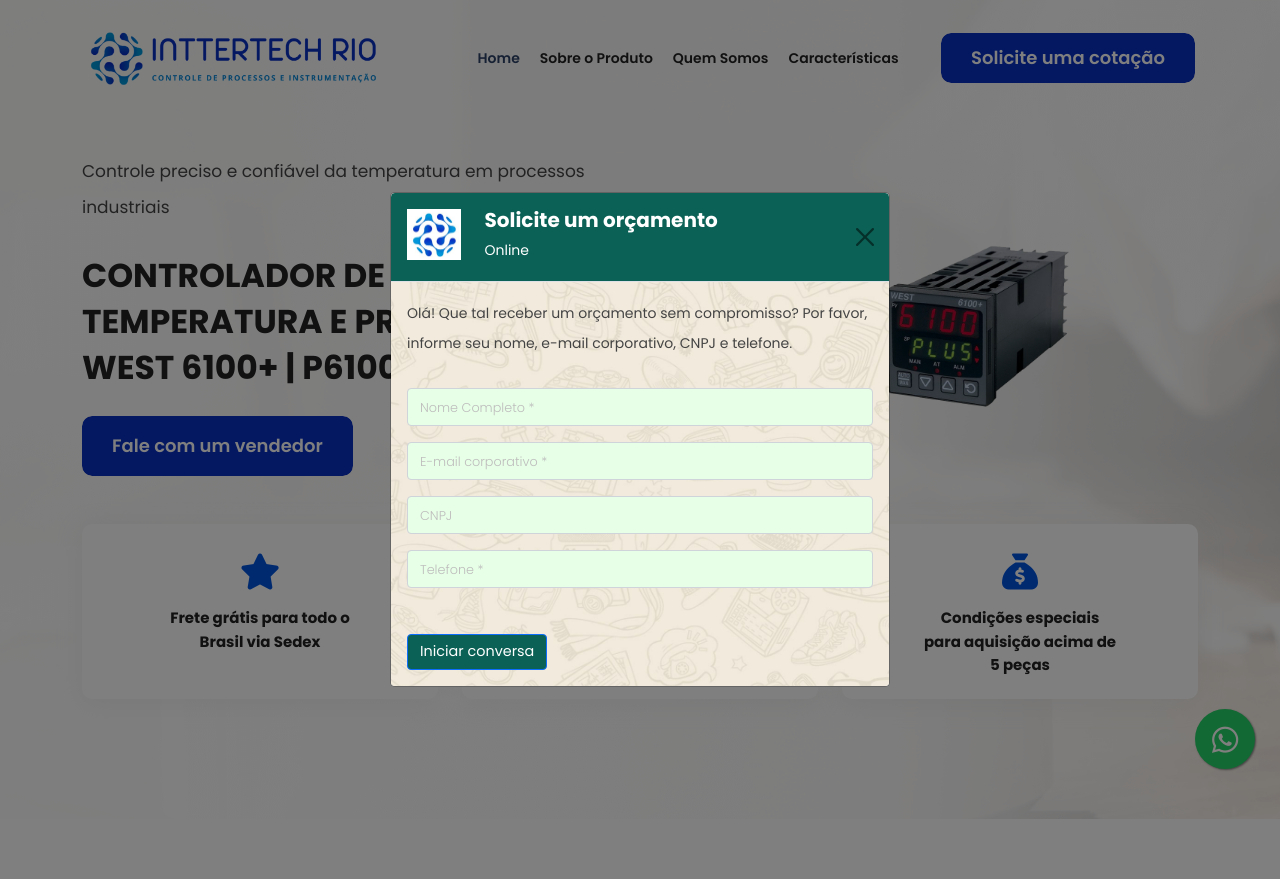
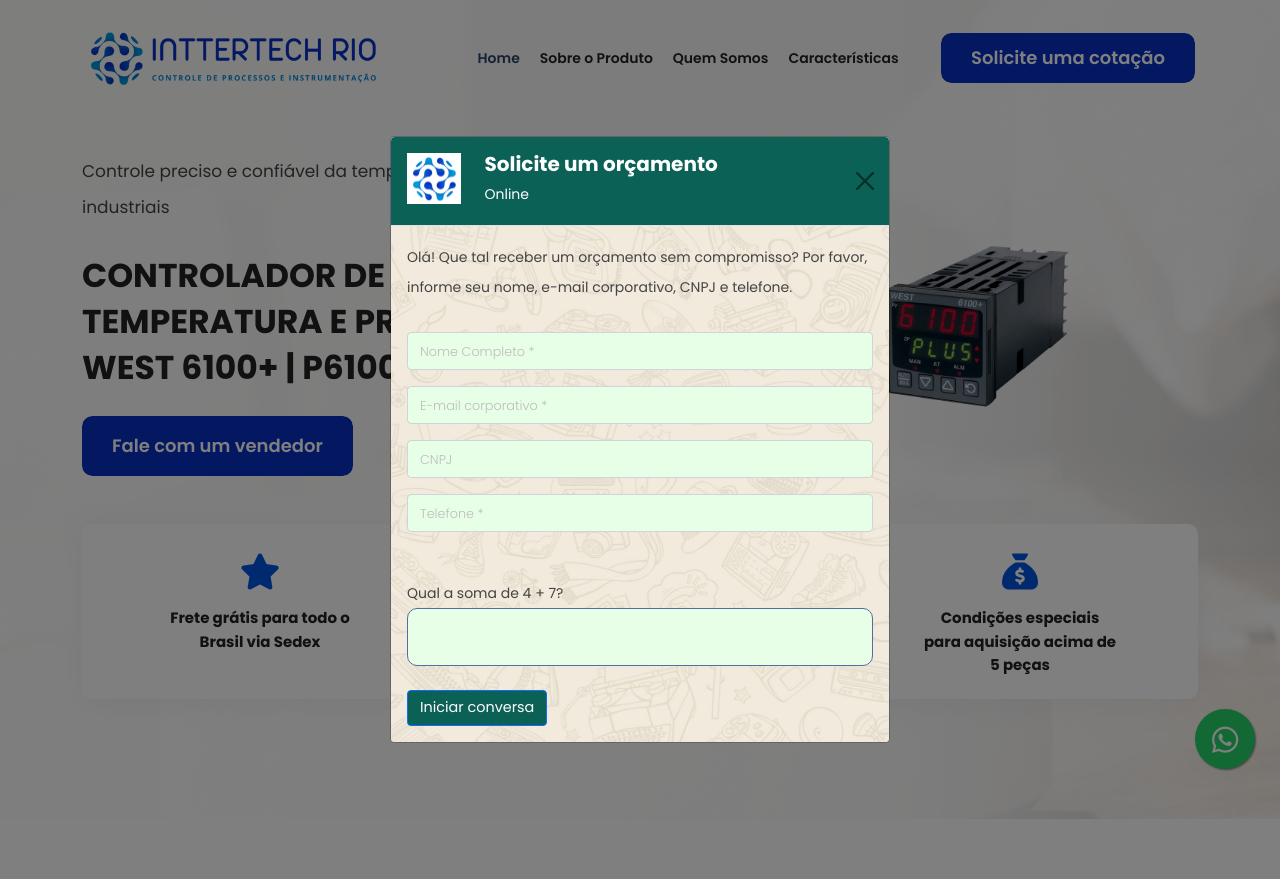
Before and after one commit to ti-dec9/lp-inttertech-rio-west-6100, a PHP site: page / in a window 1280 px wide, after a click that opens the changed part. Run offline with PHP 8.4, Linux system fonts and the light colour scheme; some libraries are stand-ins or nearby versions.

Commit message:
instalação captcha form cta wpp

```diff
--- a/assets/js/custom.js
+++ b/assets/js/custom.js
@@ -48,7 +48,28 @@ $(document).ready(function () {
 
 
     /* FORM CTA WPP */
-    $('#form-cta-wpp').validate();
+    var num1 = Math.floor(Math.random() * 10);
+    var num2 = Math.floor(Math.random() * 10);
+    var resposta = num1 + num2;
+
+    $("#label-captcha").html("Qual a soma de " + num1 + " + " + num2 + "?");
+
+    $('#form-cta-wpp').validate({
+        submitHandler: function (form, e) {
+            /* CAPTCHAJS */
+            var validation = $("#valida").val();
+            //console.log(validation);
+            if (validation != resposta) {
+                e.preventDefault();
+                $("#mensagem").html('A soma está errada!');
+            } else {
+                $("#mensagem").hide();
+                $("#btn-form-cta-wpp").html('enviando, por favor aguarde...');
+                $("#btn-form-cta-wpp").attr("disabled", true);
+                $("#form-cta-wpp").submit();
+            }
+        }
+    });
 
     /************************
     * VALIDATION FUNCTION
--- a/index.php
+++ b/index.php
@@ -944,7 +944,10 @@
                         <!-- <div class="g-recaptcha" id="g-recaptcha-cta" data-sitekey="6LdX6LgmAAAAADFdW1XUaG_CRfzenPRRsphrmQA4"></div>
                         <label class="recaptcha-error-form-cta text-center" style="color: red;">Preencha o recaptcha</label>
                         <br> -->
-                        <button type="submit" class="btn btn-primary d-flex justify-content-end" id="btn-form-cta-wpp">Iniciar conversa</button>
+                        <p id="label-captcha"></p>
+                        <input id="valida" type="number" required />
+                        <p id="mensagem" style="color: red;"></p>
+                        <button type="submit" class="btn btn-primary d-flex mt-4 justify-content-end" id="btn-form-cta-wpp">Iniciar conversa</button>
                     </form>
                 </div>
             </div>
@@ -958,9 +961,10 @@
                 <div class="footer-bottom">
                     <div class="row gap-3 gap-md-0 justify-content-between align-items-center">
                         <div class="col-md-12 d-flex justify-content-center">
-                            <a href="index.php"><img src="assets/images/white_Inttertech-Rio_HORIZ-1024x205.png"
-                                    class="logo" style="width: 200px; height: auto; margin-bottom: 30px;"
-                                    alt="logo"></a>
+                            <a href="index.php">
+                                <img src="assets/images/white_Inttertech-Rio_HORIZ-1024x205.png" class="logo" style="width: 200px; height: auto; margin-bottom: 30px;"
+                                    alt="logo">
+                                </a>
                         </div>
                         <div class="col-md-12">
                             <div class="copyright text-center mt-4 mb-4">
--- a/send/send-contact-wpp.php
+++ b/send/send-contact-wpp.php
@@ -22,8 +22,8 @@ $cnpj  = $_POST['cnpj'];
 
 
 //Recipient
-$mailTo = 'contato@intertechrio.com.br';
-//$mailTo = 'xploter13@gmail.com';
+//$mailTo = 'contato@intertechrio.com.br';
+$mailTo = 'xploter13@gmail.com';
 
 $body = "<div style='font-size: 26px;color: #41637e;font-family: sans-serif;margin-bottom: 20px;' id='emb-email-header'>
 <p>Você tem uma nova mensagem do site, segue os dados abaixo:</p>
```
